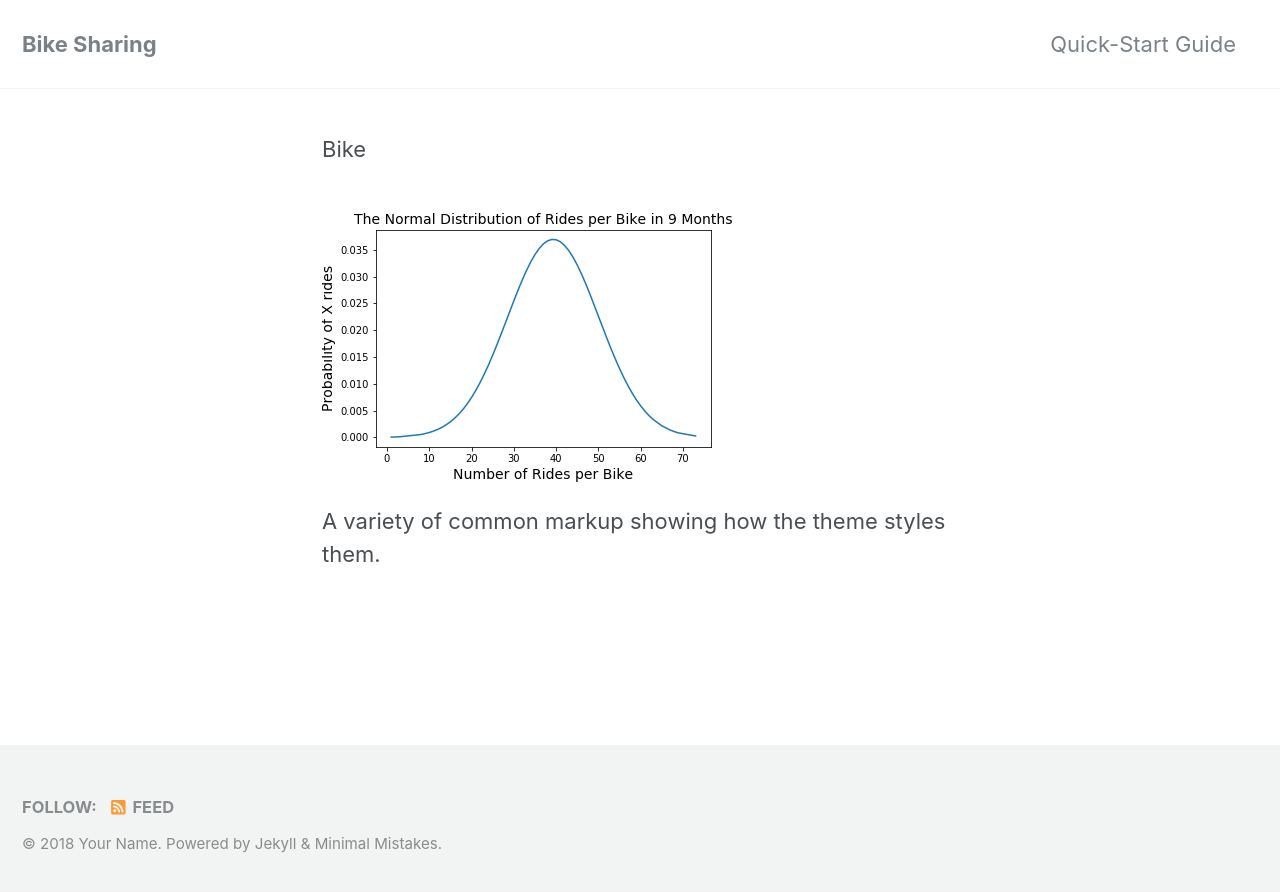
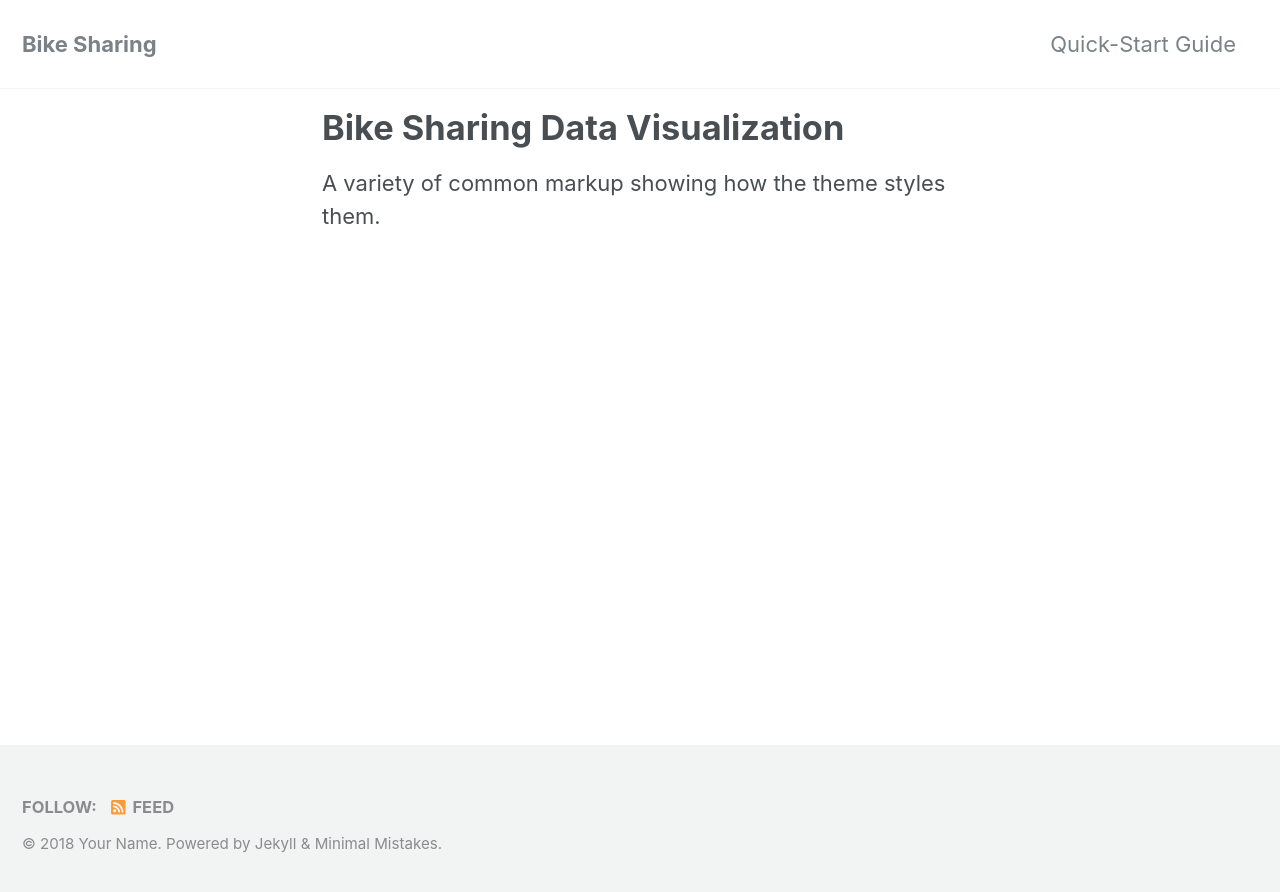
Before and after one commit to kwch3693/Capital-One_Bike_Sharing, a Jekyll site: the page built from index.html, in a window 1280 px wide. Shown: the top 892 px of the page. Built offline with Jekyll 4.4.1, drawn with Linux system fonts in a browser that asks for light colours; cached includes are drawn as plain includes; nearby versions of some CDN libraries; the list of posts is cut into pages by our own code.

Commit message:
Update _layouts/single.html

```diff
--- a/_layouts/single.html
+++ b/_layouts/single.html
@@ -25,13 +25,9 @@ layout: default
      <div class="page__inner-wrap">
       {% unless page.header.overlay_color or page.header.overlay_image %}
         <header>
-            <p>Bike </p>
-              <dl>
-                <dt></dt>
-                <img src="assets\images\fig1.png">
-              </dl>
+            <h1 id="page-title" class="page__title" itemprop="headline">Bike Sharing Data Visualization</h1>
             <p>A variety of common markup showing how the theme styles them.</p>
-          {% if page.title %}<h1 id="page-title" class="page__title" itemprop="headline">{{ page.title | markdownify | remove: "<p>tjisji</p>" }}</h1>{% endif %}
+          {% if page.title %}<h1 id="page-title" class="page__title" itemprop="headline">{{ page.title | markdownify | remove: "<p>" | remove: "</p>" }}</h1>{% endif %}
           {% if page.read_time %}
             <p class="page__meta"><i class="far fa-clock" aria-hidden="true"></i> {% include read-time.html %}</p>
           {% endif %}
@@ -45,6 +41,12 @@ layout: default
               {% include toc.html sanitize=true html=content h_min=1 h_max=6 class="toc__menu" %}
             </nav>
           </aside>
+          <img src="assets\images\fig1.png">
+          <img src="assets\images\fig2.png">
+          <img src="assets\images\fig3.png">
+          <img src="assets\images\fig4.png">
+          <img src="assets\images\fig5.png">
+          <img src="assets\images\fig6.png">
         {% endif %}
         {{ content }}
         {% if page.link %}<div><a href="{{ page.link }}" class="btn btn--primary">{{ site.data.ui-text[site.locale].ext_link_label | default: "Direct Link" }}</a></div>{% endif %}
```
